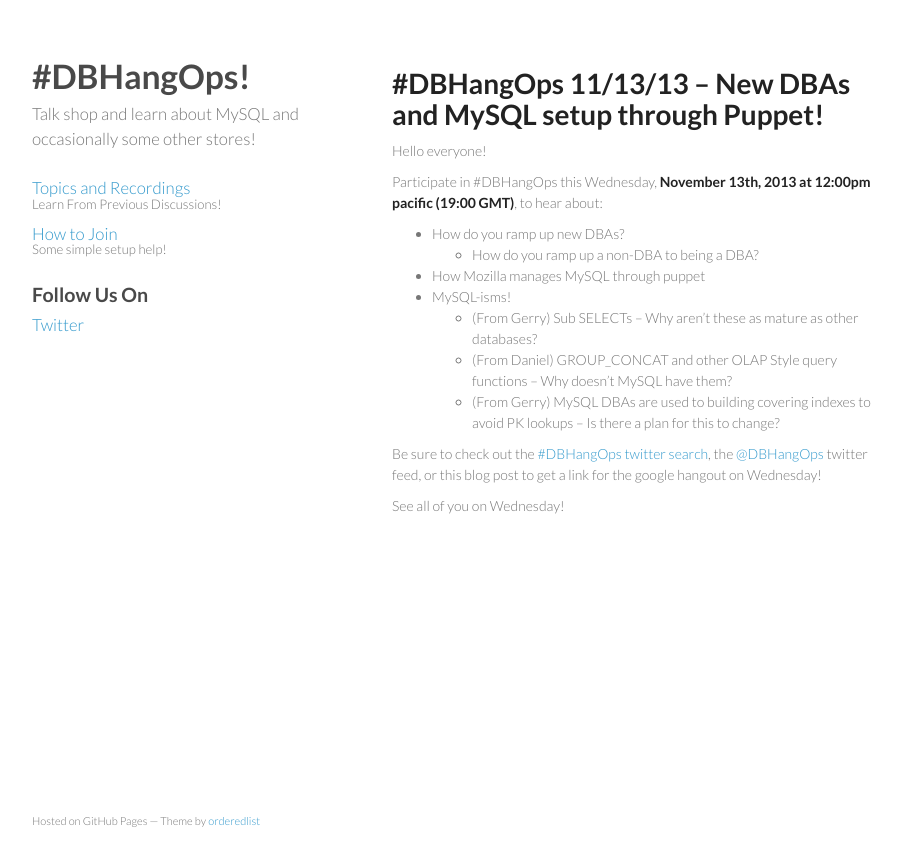
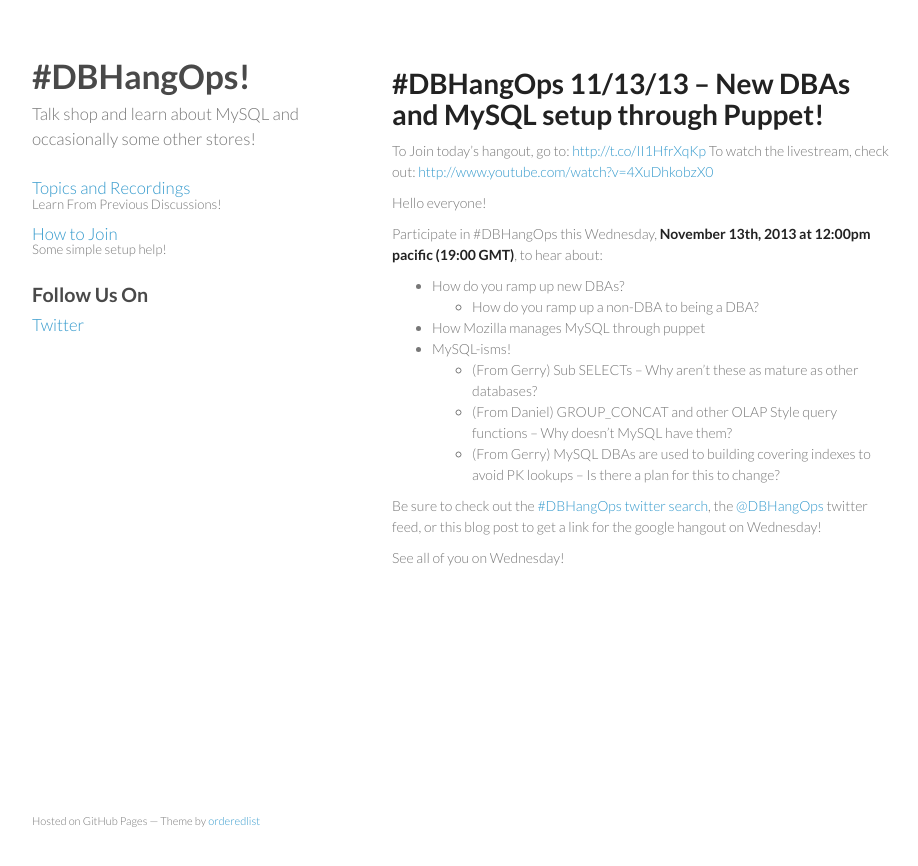
Before and after one commit to dbhangops/dbhangops.github.io, a Jekyll site: the page built from _posts/2013-11-12-dbhangops-111313-new-dbas-and-mysql-setup-through-puppet.markdown, in a window 1280 px wide. Shown: the top 866 px of the page, without its empty margins (178-1096 px from the left). Built offline with Jekyll 4.4.1, drawn with Linux system fonts in a browser that asks for light colours; Markdown is read by kramdown in place of the engine named in the settings.

Commit message:
Adding links for 11/13 broadcast

```diff
--- a/_posts/2013-11-12-dbhangops-111313-new-dbas-and-mysql-setup-through-puppet.markdown
+++ b/_posts/2013-11-12-dbhangops-111313-new-dbas-and-mysql-setup-through-puppet.markdown
@@ -22,6 +22,9 @@
 \#DBHangOps 11/13/13 -- New DBAs and MySQL setup through Puppet!
 ========================================================
 
+To Join today's hangout, go to: <a href="http://t.co/II1HfrXqKp">http://t.co/II1HfrXqKp</a>
+To watch the livestream, check out: <a href="http://www.youtube.com/watch?v=4XuDhkobzX0">http://www.youtube.com/watch?v=4XuDhkobzX0</a>
+
 Hello everyone!
 
 Participate in \#DBHangOps this Wednesday, **November 13th, 2013 at 12:00pm pacific (19:00 GMT)**, to hear about:
```
